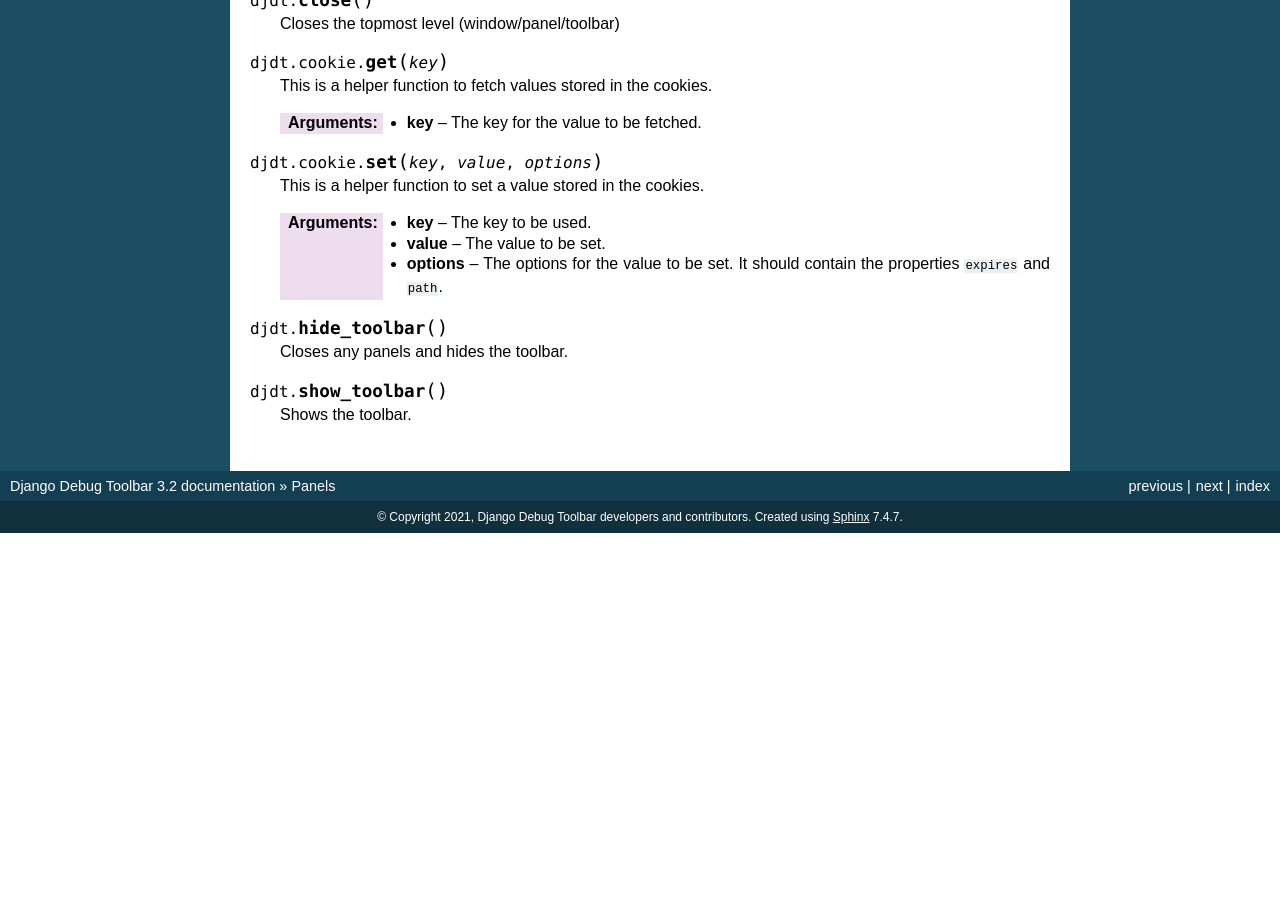
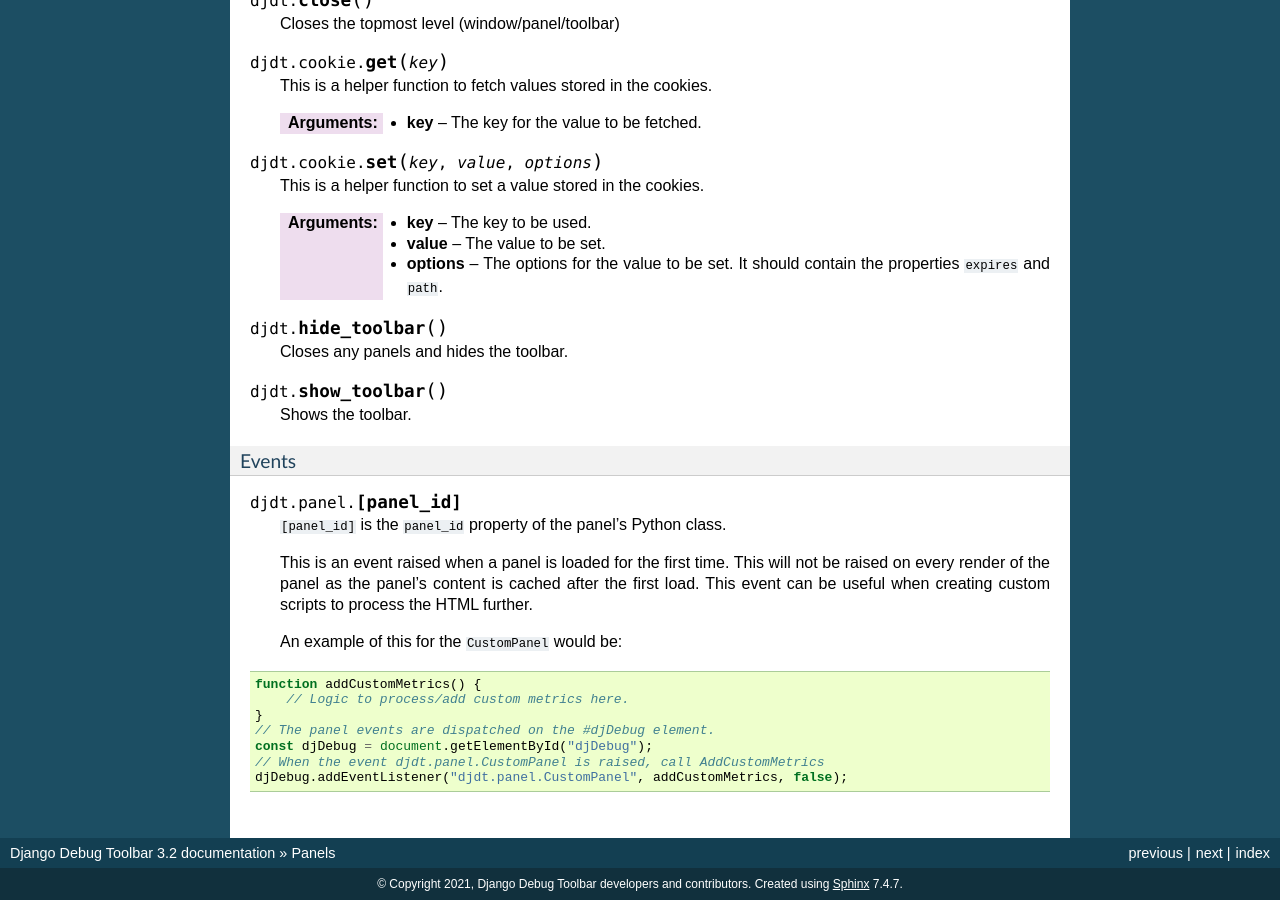
Before and after one commit to jazzband/django-debug-toolbar, a Sphinx documentation site: the page built from docs/panels.rst, in a window 1280 px wide and 900 px high, scrolled down 6191 px. Built offline with Sphinx 7.4.7, drawn with Linux system fonts in a browser that asks for light colours; before the commit the page ends 6724 px from its top, so only the background shows below that; some of the changed text lies outside the part shown.

Commit message:
Support JS events when loading a panel.
This fixes the problem of the Timer Panel not inserting the browser
timings section after being loaded via the HistoryPanel.

These events could be wired into to better render panels or support
a more dynamic toolbar and/or panel.

```diff
--- a/debug_toolbar/static/debug_toolbar/js/utils.js
+++ b/debug_toolbar/static/debug_toolbar/js/utils.js
@@ -23,12 +23,13 @@
     visible(element) {
         return !element.classList.contains("djdt-hidden");
     },
-    executeScripts(scripts) {
+    executeScripts(scripts, onLoad) {
         scripts.forEach(function (script) {
             const el = document.createElement("script");
             el.type = "module";
             el.src = script;
             el.async = true;
+            el.onload = onLoad;
             document.head.appendChild(el);
         });
     },
--- a/docs/changes.rst
+++ b/docs/changes.rst
@@ -9,6 +9,11 @@
 * Added ``PRETTIFY_SQL`` configuration option to support controlling
   SQL token grouping. By default it's set to True. When set to False,
   a performance improvement can be seen by the SQL panel.
+* Support JavaScript event when a panel loads of the format
+  ``djdt.panel.[PanelId]`` where PanelId is the panel's python class'
+  ``panel_id`` property. Listening for this event corrects the bug
+  in the Timer Panel in which it doesn't insert the browser timings
+  after being switching requests in the History Panel.
 
 
 3.2 (2020-12-03)
--- a/docs/panels.rst
+++ b/docs/panels.rst
@@ -402,3 +402,27 @@
 .. js:function:: djdt.show_toolbar
 
     Shows the toolbar.
+
+Events
+^^^^^^
+
+.. js:attribute:: djdt.panel.[panel_id]
+
+    ``[panel_id]`` is the ``panel_id`` property of the panel's Python class.
+
+    This is an event raised when a panel is loaded for the first time. This
+    will not be raised on every render of the panel as the panel's content
+    is cached after the first load. This event can be useful when creating
+    custom scripts to process the HTML further.
+
+    An example of this for the ``CustomPanel`` would be:
+
+.. code-block:: javascript
+
+    function addCustomMetrics() {
+        // Logic to process/add custom metrics here.
+    }
+    // The panel events are dispatched on the #djDebug element.
+    const djDebug = document.getElementById("djDebug");
+    // When the event djdt.panel.CustomPanel is raised, call AddCustomMetrics
+    djDebug.addEventListener("djdt.panel.CustomPanel", addCustomMetrics, false);
```
Also changed, not shown: debug_toolbar/static/debug_toolbar/js/timer.js (+10 -2 lines), debug_toolbar/static/debug_toolbar/js/toolbar.js (+15 -1 lines), 2 other files.
